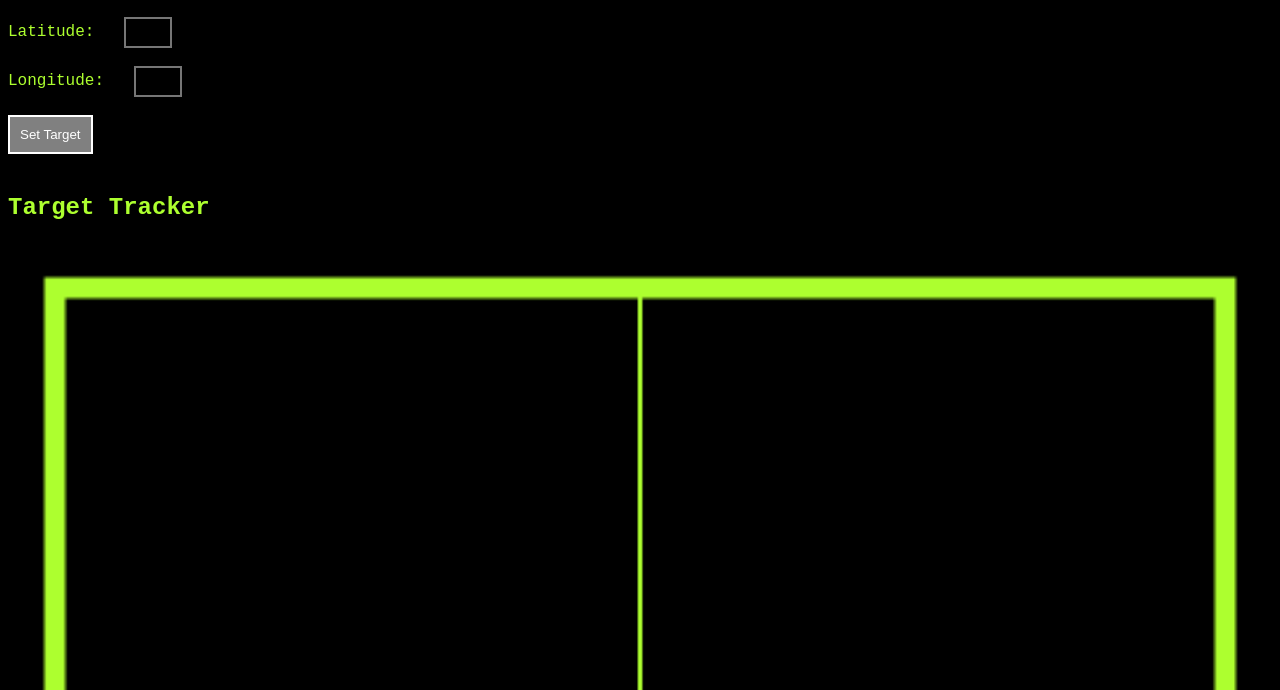
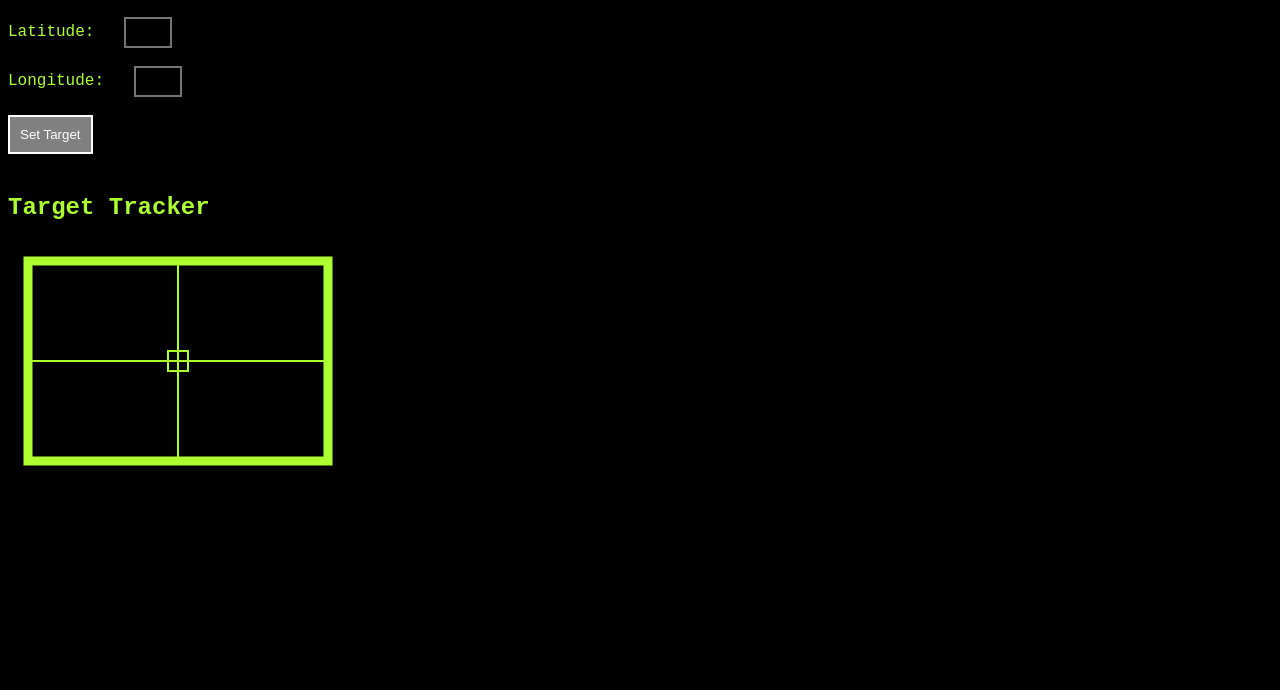
Before and after one commit to eqsmy/treasure-map, a plain HTML site: page index.html in a window 1280 px wide. Shown: the part 110-800 px from the top of the page. Drawn offline with Linux system fonts and the light colour scheme.

Commit message:
Update index.html

```diff
--- a/index.html
+++ b/index.html
@@ -41,8 +41,8 @@ dot {
 </head>
 <body>
 <script>
-    var width = 500
-    var height = 400
+    var width = 300
+    var height = 200
 
     function setTracker(lat, long, correct) {
         var canvas = document.getElementById('radar');
@@ -101,7 +101,7 @@ dot {
   <input onclick="validateCoords()" type="submit" value="Set Target">
 
 <h2 style="margin-top: 40px">Target Tracker</h2>
-<canvas style="width: 100%" id="radar" width="540" height="440"></canvas>
+<canvas id="radar" width="340" height="240"></canvas>
 <script>
 var canvas = document.getElementById('radar');
     if (canvas) {
```
